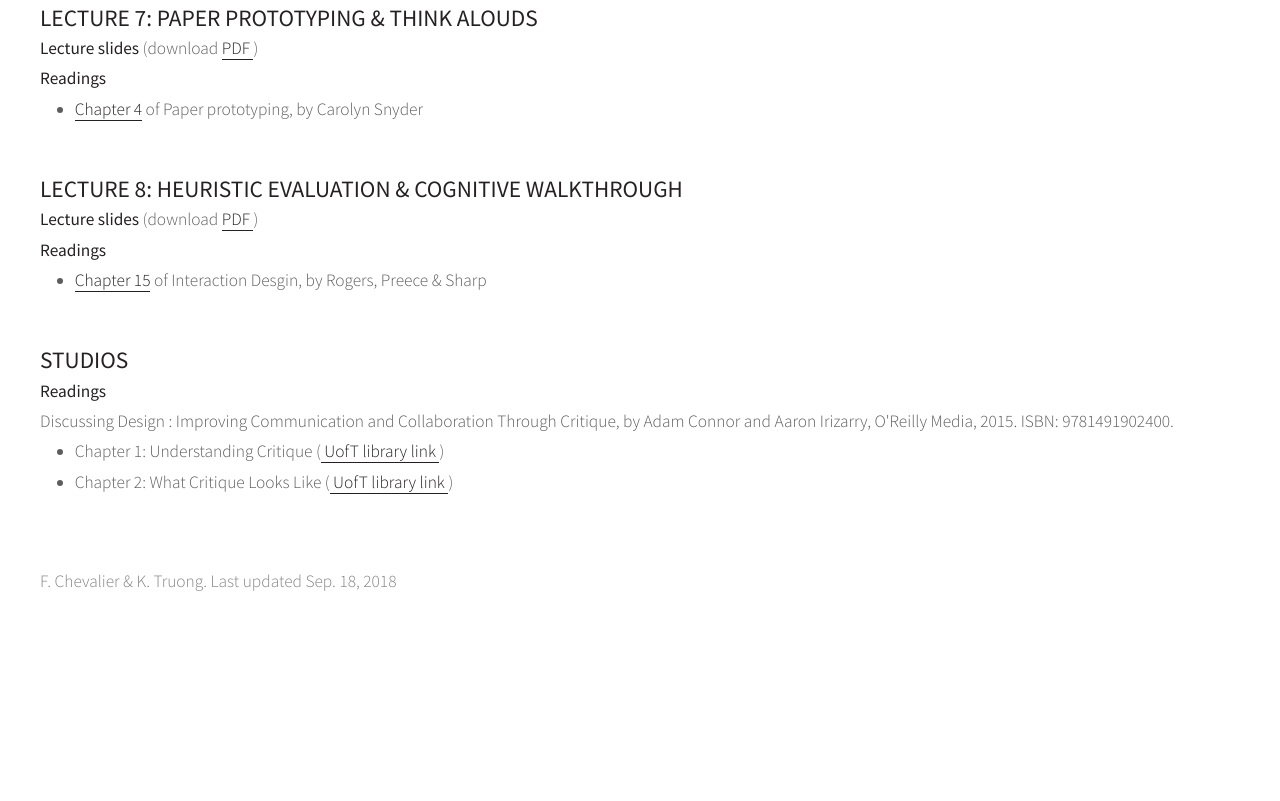
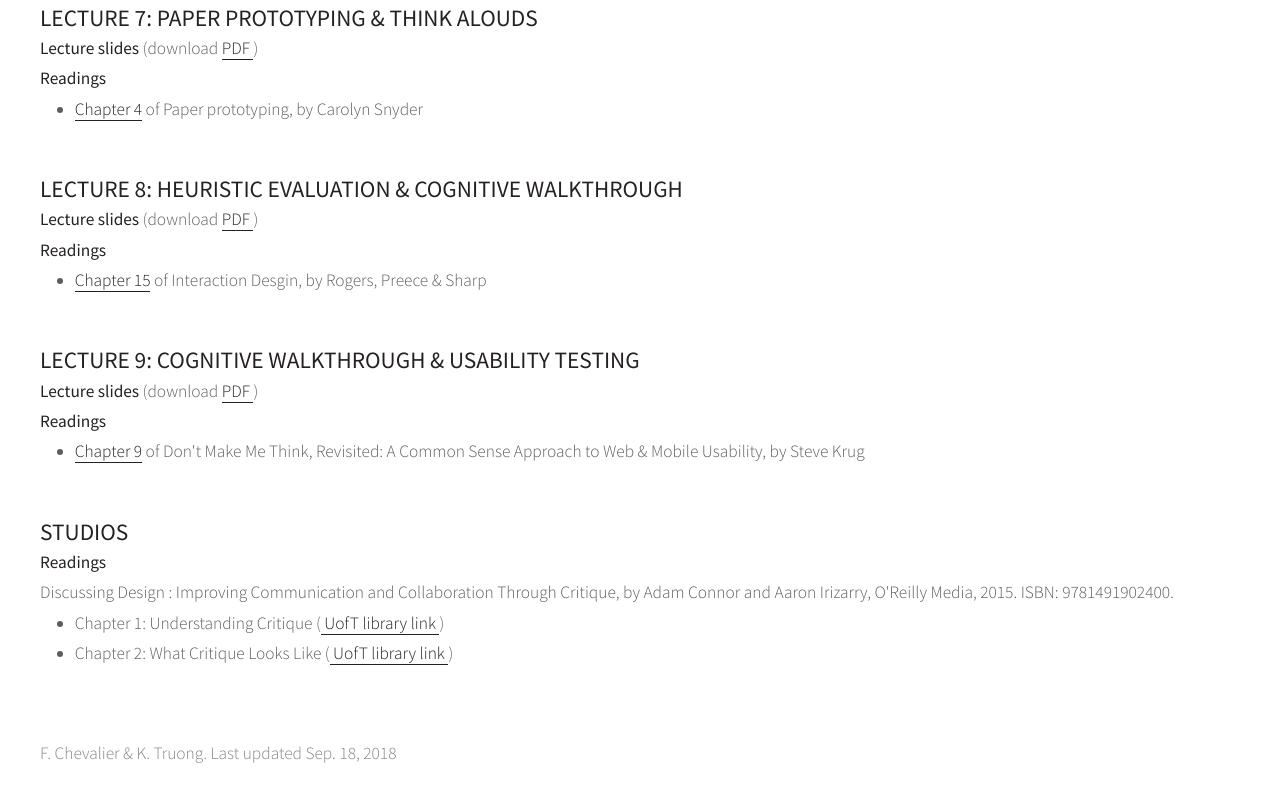
Before and after one commit to csc318-fall2018/csc318-fall2018.github.io, a plain HTML site: page slides-readings.html in a window 1280 px wide. Shown: the part 1541-2342 px from the top of the page. Before the commit the page ends 2233 px from the top, so only its background shows below. Drawn offline with Linux system fonts and the light colour scheme.

Commit message:
Update slides-readings.html

```diff
--- a/slides-readings.html
+++ b/slides-readings.html
@@ -235,6 +235,18 @@
 	    </div>
 	  </div>
 
+	<div class="row">
+	    <div class="12u">
+	      <h3>Lecture 9: Cognitive walkthrough & Usability Testing</h3>
+
+	        <b> Lecture slides </b> (download <a href="http://www.cs.toronto.edu/~khai/classes/csc318-fall2018/lectures/318-L09-Fall2018.pdf"> PDF </a>) <br />
+
+	      <b> Readings</b> <br />
+	      <ul class="regularlist">
+                <li> <a href="http://www.cs.toronto.edu/~khai/classes/csc318-fall2018/readings/DMMT-Chapter9.pdf">Chapter 9</a> of Don't Make Me Think, Revisited: A Common Sense Approach to Web & Mobile Usability, by Steve Krug</li>
+	     </ul>
+	    </div>
+	  </div>
 	      <!--
 
 		  <div class="row">
```
